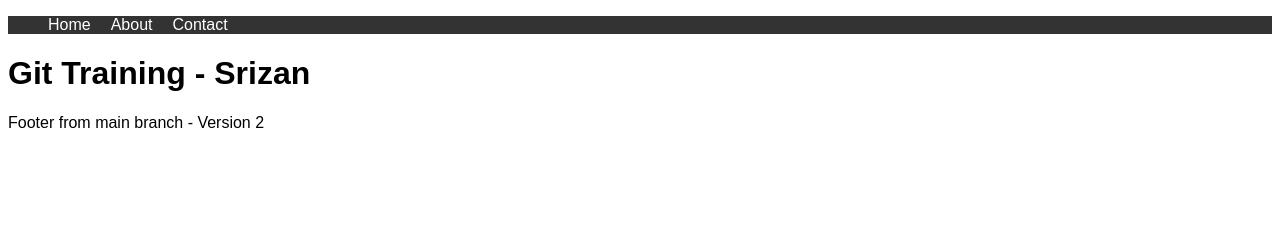
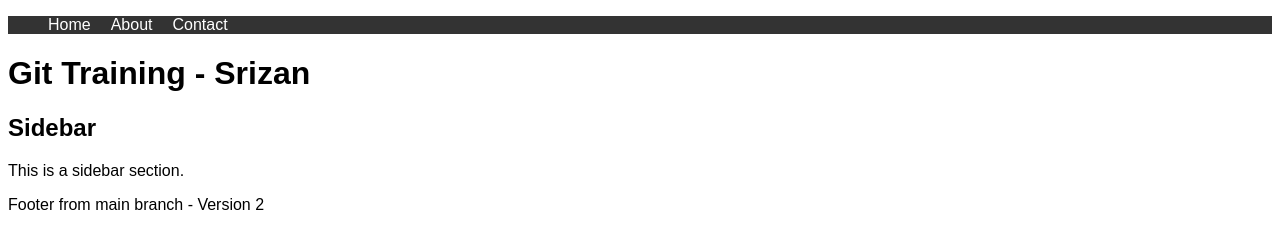
Before and after one commit to srizan-amicus/git-training-srizan, a plain HTML site: page index.html in a window 1280 px wide. Drawn offline with Linux system fonts and the light colour scheme.

Commit message:
feat: added sidebar

```diff
--- a/index.html
+++ b/index.html
@@ -16,6 +16,10 @@
         </ul>
     </nav>
     <h1>Git Training - Srizan</h1>
+    <aside>
+        <h2>Sidebar</h2>
+        <p>This is a sidebar section.</p>
+    </aside>
     <script src="app.js"></script>
     <footer>
      Footer from main branch - Version 2
```
